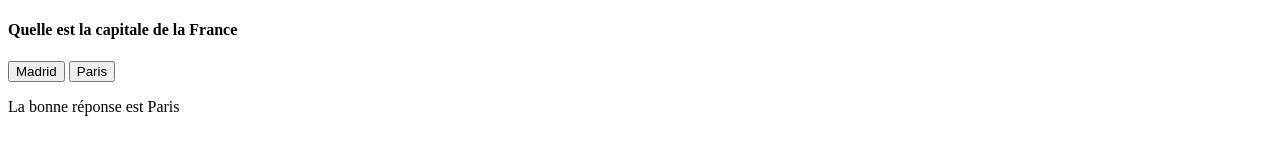
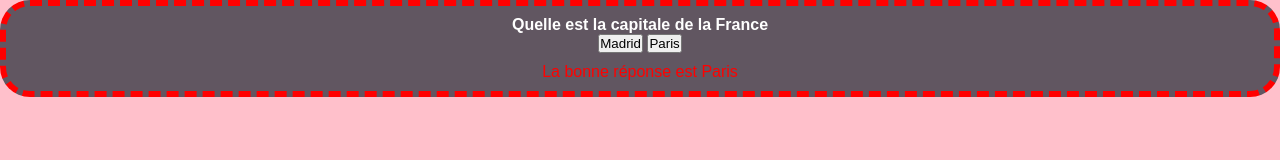
Before and after one commit to OKBEntropy/Entrainement-JS, a plain HTML site: page index.html in a window 1280 px wide. Both pictures are taken after a click on the button "Madrid". Shown: the top 160 px of the page. Drawn offline with Linux system fonts and the light colour scheme; files that its build step writes are made by us from their sources.

Commit message:
Button-OK

```diff
--- a/index.html
+++ b/index.html
@@ -9,7 +9,8 @@
             type="image/x-icon"
         />
             <link rel="stylesheet" href="./assets/style.css" />
-            <title>Titre de l'onglet</title>
+            <title>JSTest</title>
+            <link rel="stylesheet" href="style.css">
     </head>
     <body>
         <div class="click-event box">
@@ -17,7 +18,7 @@
         <button class="btn-1">Madrid</button>
         <button class="btn-2">Paris</button>
         <p>La bonne réponse est Paris</p>
-</div>
-    <script src="./index.js"></script>
+        </div>
+        <script src="script.js"></script>
     </body>
 </html>
--- a/script.js
+++ b/script.js
@@ -0,0 +1,15 @@
+const btn1 = document.querySelector(".btn-1");
+const btn2 = document.querySelector(".btn-2");
+const response = document.querySelector("p");
+const questionContainer = document.querySelector(".click-event");
+questionContainer.addEventListener("click", () => {
+questionContainer.classList.toggle("question-clicked");
+});
+btn2.addEventListener("click", () => {
+response.classList.add("show-response");
+response.style.color = "green";
+});
+btn1.addEventListener("click", () => {
+response.classList.add("show-response");
+response.style.color = "red";
+});
--- a/style.css
+++ b/style.css
@@ -0,0 +1,41 @@
+* {
+box-sizing: border-box;
+font-family: Arial, Helvetica, sans-serif;
+padding: 0;
+margin: 0;
+list-style: none;
+}
+body {
+background: pink;
+text-align: center;
+margin: 0;
+color: rgb(255, 255, 255);
+min-height: 200vh;
+}
+.box {
+border: 6px solid white;
+transition: 0.25s ease;
+background: black;
+padding: 10px;
+}
+p {
+margin: 10px auto 0;
+visibility: hidden;
+width: 240px;
+}
+.question-clicked {
+background: #615661;
+border-radius: 30px;
+border: 6px dashed red;
+}
+p {
+visibility: hidden;
+width: 240px;
+margin: 10px auto 0;
+opacity: 0;
+transition: 0.6s;
+}
+.show-response {
+visibility: visible;
+opacity: 1;
+}
```
